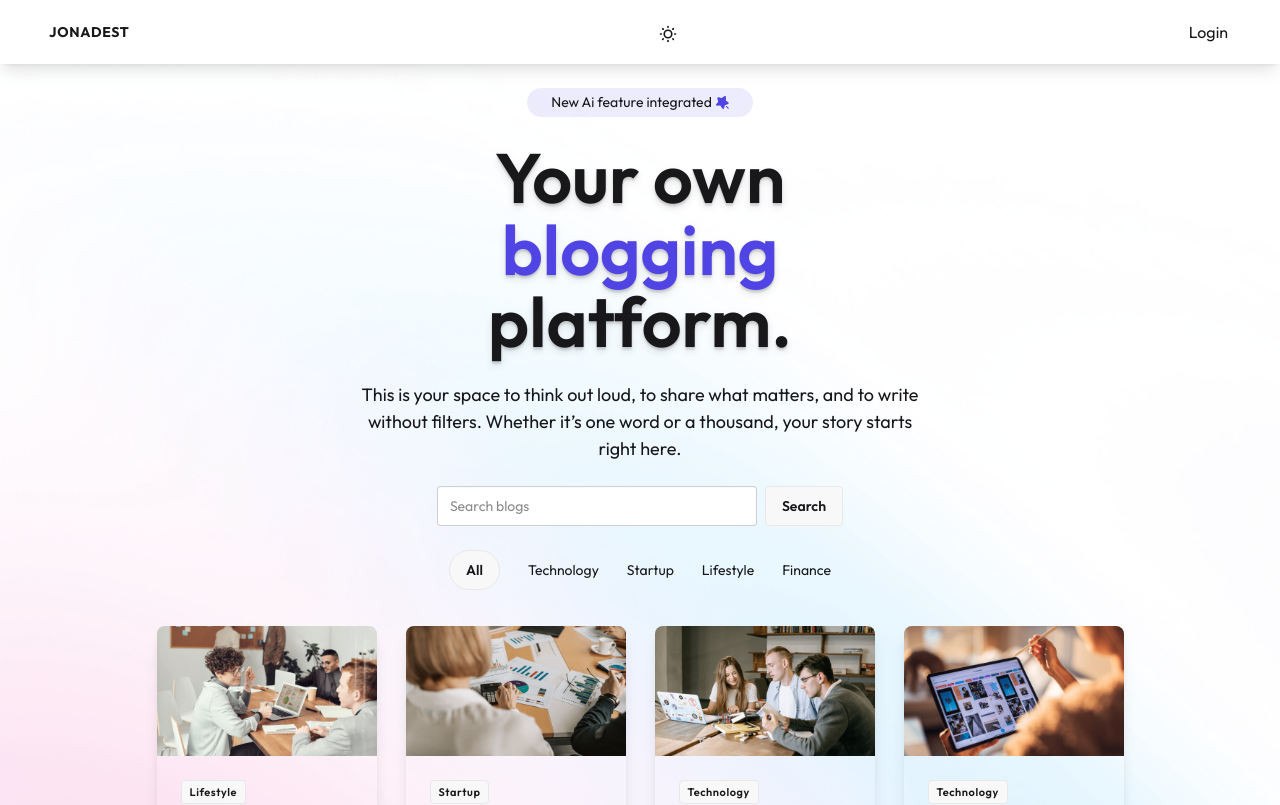
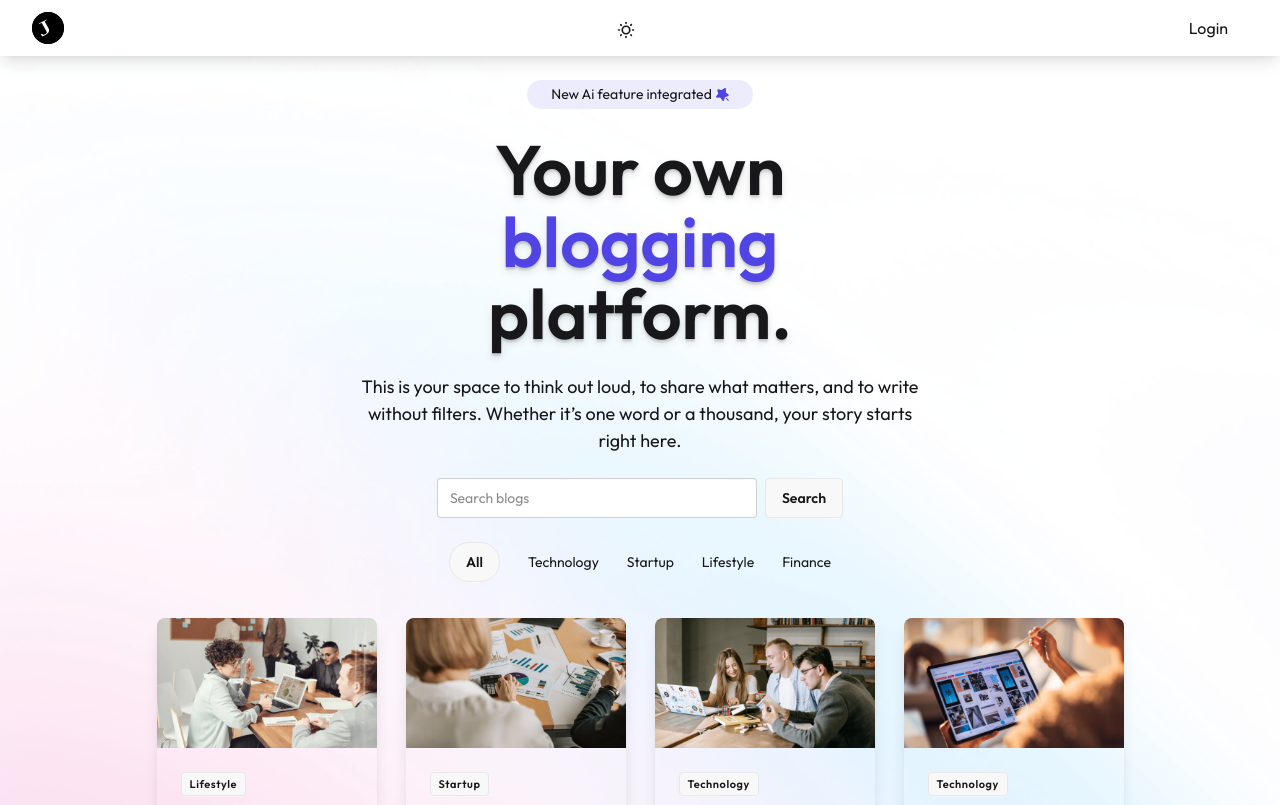
Before and after one commit to Jonadest/jonadest-blog, a React (Vite) app: page / in a window 1280 px wide. Shown: the top 805 px of the page. Built offline with nearby package versions, Linux system fonts and the light colour scheme.

Commit message:
Added Logo and favicon

```diff
--- a/src/components/Navbar.jsx
+++ b/src/components/Navbar.jsx
@@ -9,15 +9,8 @@ const Navbar = () => {
     <nav className='flex justify-between items-center py-3  px-8 shadow-lg w-full mx-auto sticky top-0 left-0 z-50 bg-base-100'>
       <button
         onClick={() => navigate('/')}
-        className='flex lg:hidden font-bold uppercase tracking-wider btn btn-ghost text-2xl'>
-        {' '}
-        J
-      </button>
-      <button
-        onClick={() => navigate('/')}
-        className='hidden lg:flex font-bold uppercase tracking-wider btn btn-ghost'>
-        {' '}
-        Jonadest
+        className='  font-bold uppercase tracking-wider '>
+        <img src='/favicon.svg' alt='logo' className='w-8 cursor-pointer' />
       </button>
       <ThemeController />
 
```
Also changed, not shown: public/favicon.svg.
